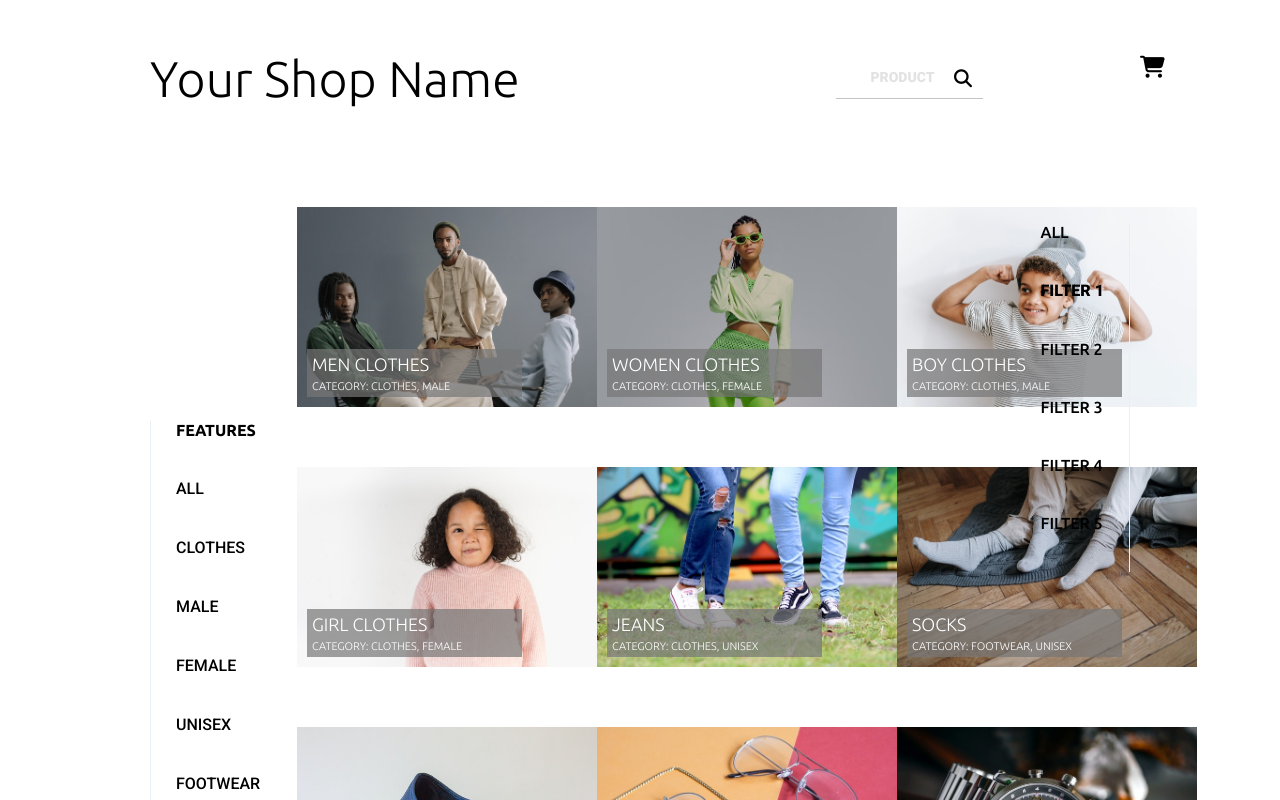
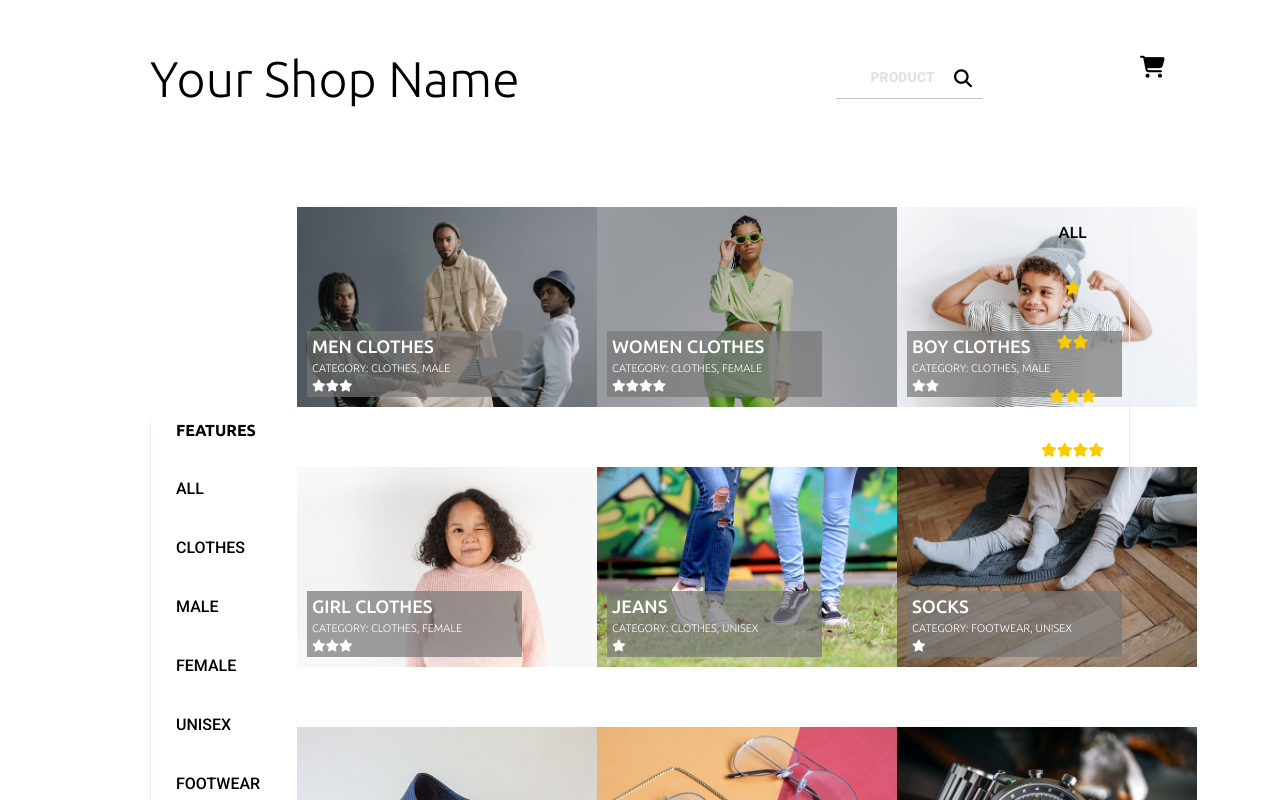
Before and after one commit to DzakiyH/fashion-client, a React (Create React App) app: page /shop in a window 1280 px wide. Shown: the top 800 px of the page. Built offline with nearby package versions, Linux system fonts and the light colour scheme.

Commit message:
added filter function

```diff
--- a/src/Components/shop/MiddlePart.js
+++ b/src/Components/shop/MiddlePart/index.js
@@ -3,7 +3,7 @@ import { useSelector, useDispatch } from 'react-redux';
 // import { Link } from 'react-router-dom';
 
 const MiddlePart = () => {
-  const { features, productsShowed } = useSelector(
+  const { features, filters, productsShowed } = useSelector(
     (state) => state.productsReducer
   );
 
@@ -24,6 +24,17 @@ const MiddlePart = () => {
     dispatch({
       type: 'FEATURED_PRODUCTS',
       payload: feature,
+    });
+  };
+
+  const ratingFilterClicked = (rating, id) => {
+    dispatch({
+      type: 'FILTER_BY_RATING',
+      payload: rating,
+    });
+    dispatch({
+      type: 'FILTER_ACTIVE',
+      payload: id,
     });
   };
 
@@ -62,6 +73,11 @@ const MiddlePart = () => {
                   <div className='category'>
                     category: {product.category.join(', ')}
                   </div>
+                  <div className='rating'>
+                    {Array.from({ length: product.rating }, (item, index) => (
+                      <i key={index} class='fas fa-star'></i>
+                    ))}
+                  </div>
                 </div>
               </div>
             );
@@ -70,12 +86,27 @@ const MiddlePart = () => {
       </div>
       <div className='filters'>
         <ul className='filter-list'>
-          <li>all</li>
-          <li className='active'>filter 1</li>
-          <li>filter 2</li>
-          <li>filter 3</li>
-          <li>filter 4</li>
-          <li>filter 5</li>
+          {filters.map((filter) => {
+            return filter.filter === 'all' ? (
+              <li
+                key={filter.id}
+                onClick={() => ratingFilterClicked(filter.filter, filter.id)}
+              >
+                {filter.filter}
+              </li>
+            ) : (
+              <li
+                key={filter.id}
+                onClick={() => ratingFilterClicked(filter.filter, filter.id)}
+              >
+                <div className='rating'>
+                  {Array.from({ length: filter.filter }, (item, index) => (
+                    <i key={index} class='fas fa-star'></i>
+                  ))}
+                </div>
+              </li>
+            );
+          })}
         </ul>
       </div>
     </div>
--- a/src/States/products/reducer.js
+++ b/src/States/products/reducer.js
@@ -5,54 +5,63 @@ const initialState = {
       title: 'men clothes',
       category: ['clothes', 'male'],
       source: '/images/men_clothes.jpg',
+      rating: 3,
     },
     {
       id: 2,
       title: 'women clothes',
       category: ['clothes', 'female'],
       source: '/images/women_clothes.jpg',
+      rating: 4,
     },
     {
       id: 3,
       title: 'boy clothes',
       category: ['clothes', 'male'],
       source: '/images/boy_clothes.jpg',
+      rating: 2,
     },
     {
       id: 4,
       title: 'girl clothes',
       category: ['clothes', 'female'],
       source: '/images/girl_clothes.jpg',
+      rating: 3,
     },
     {
       id: 5,
       title: 'jeans',
       category: ['clothes', 'unisex'],
       source: '/images/jeans.jpg',
+      rating: 1,
     },
     {
       id: 6,
       title: 'socks',
       category: ['footwear', 'unisex'],
       source: '/images/socks.jpg',
+      rating: 1,
     },
     {
       id: 7,
       title: 'shoes',
       category: ['footwear', 'unisex'],
       source: '/images/shoes.jpg',
+      rating: 2,
     },
     {
       id: 8,
       title: 'eyeglasses',
       category: ['headwear', 'unisex'],
       source: '/images/eyeglasses.jpg',
+      rating: 3,
     },
     {
       id: 9,
       title: 'wristwatch',
       category: ['handwear', 'unisex'],
       source: '/images/watch.jpg',
+      rating: 3,
     },
   ],
   features: [
@@ -94,6 +103,33 @@ const initialState = {
     {
       id: 8,
       category: 'handwear',
+      isActive: false,
+    },
+  ],
+  filters: [
+    {
+      id: 1,
+      filter: 'all',
+      isActive: false,
+    },
+    {
+      id: 2,
+      filter: 1,
+      isActive: false,
+    },
+    {
+      id: 3,
+      filter: 2,
+      isActive: false,
+    },
+    {
+      id: 4,
+      filter: 3,
+      isActive: false,
+    },
+    {
+      id: 5,
+      filter: 4,
       isActive: false,
     },
   ],
@@ -140,6 +176,36 @@ const productsReducer = (state = initialState, action) => {
         features: newFeatures,
       };
 
+    case 'FILTER_BY_RATING':
+      if (payload === 'all') {
+        return {
+          ...state,
+          productsShowed: state.products,
+        };
+      } else {
+        const filteredProducts = state.products.filter((product) => {
+          return product.rating === payload;
+        });
+
+        return {
+          ...state,
+          productsShowed: filteredProducts,
+        };
+      }
+
+    case 'FILTER_ACTIVE':
+      const newFilters = state.filters.map((filter) => {
+        return {
+          ...filter,
+          isActive: filter.id === payload ? true : false,
+        };
+      });
+
+      return {
+        ...state,
+        filters: newFilters,
+      };
+
     case 'SEARCH_PRODUCTS':
       if (payload === '') {
         return {
--- a/src/Views/shop/index.css
+++ b/src/Views/shop/index.css
@@ -144,6 +144,7 @@ select:focus {
   .description
   .title {
   font-size: 18px;
+  font-weight: 500;
 }
 
 .container-shop
@@ -154,6 +155,17 @@ select:focus {
   .description
   .category {
   font-size: 11px;
+  margin-top: 5px;
+}
+
+.container-shop
+  .middle-part
+  .product-list
+  .products
+  .product
+  .description
+  .rating {
+  font-size: 12px;
   margin-top: 5px;
 }
 
@@ -173,6 +185,7 @@ select:focus {
 }
 
 .container-shop .middle-part .filters ul li {
+  text-align: center;
   margin-bottom: 40px;
   cursor: pointer;
 }
@@ -180,6 +193,17 @@ select:focus {
 .container-shop .middle-part .filters ul li.active {
   font-family: 'Roboto', sans-serif;
   font-weight: 900;
+}
+
+.container-shop .middle-part .filters ul li .rating {
+  display: flex;
+  align-items: center;
+  justify-content: center;
+}
+
+.container-shop .middle-part .filters ul li .rating i {
+  font-size: 14px;
+  color: #f9cc01;
 }
 
 /* BOTTOM PART */
```
